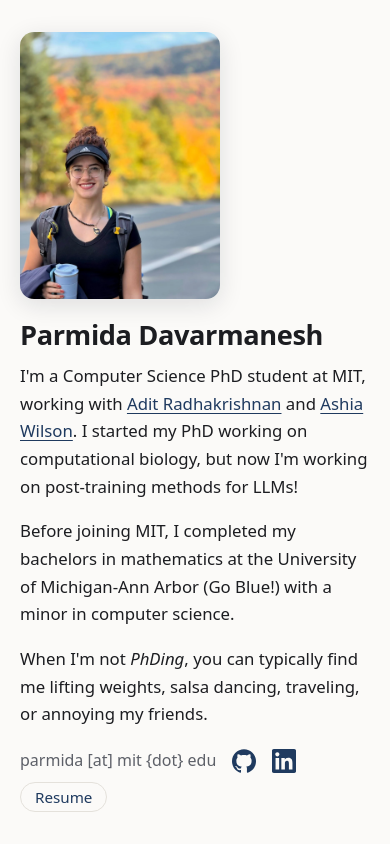
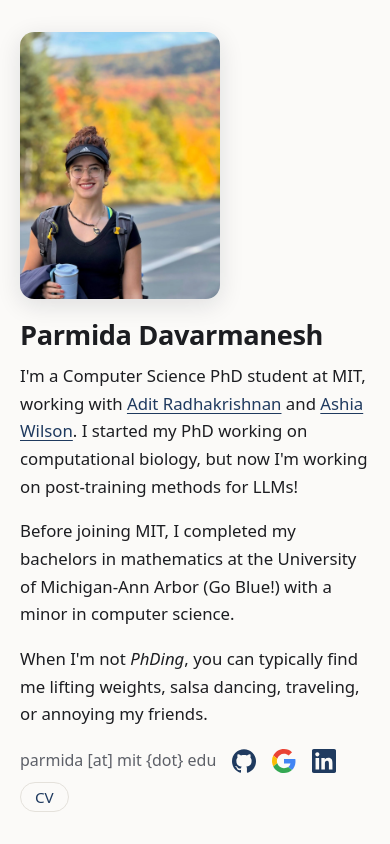
Before and after one commit to pdavar/pdavar.github.io, a plain HTML site: page index.html in a window 390 px wide. Shown: the top 844 px of the page. Drawn offline with Linux system fonts and the light colour scheme.

Commit message:
Add Google Scholar link and replace resume with CV
- Add a Google Scholar icon link between GitHub and LinkedIn
- Replace the Resume link and PDF with a CV link and PDF (no phone number)

Co-Authored-By: Claude Sonnet 5.5 <noreply@anthropic.com>

```diff
--- a/index.html
+++ b/index.html
@@ -27,10 +27,13 @@
           <a class="icon-link" href="https://github.com/pdavar" target="_blank" rel="noopener" aria-label="GitHub">
             <svg viewBox="0 0 24 24" width="24" height="24" fill="currentColor" aria-hidden="true" focusable="false"><path d="M12 .297c-6.63 0-12 5.373-12 12 0 5.303 3.438 9.8 8.205 11.385.6.113.82-.258.82-.577 0-.285-.01-1.04-.015-2.04-3.338.724-4.042-1.61-4.042-1.61C4.422 18.07 3.633 17.7 3.633 17.7c-1.087-.744.084-.729.084-.729 1.205.084 1.838 1.236 1.838 1.236 1.07 1.835 2.809 1.305 3.495.998.108-.776.417-1.305.76-1.605-2.665-.3-5.466-1.332-5.466-5.93 0-1.31.465-2.38 1.235-3.22-.135-.303-.54-1.523.105-3.176 0 0 1.005-.322 3.3 1.23.96-.267 1.98-.399 3-.405 1.02.006 2.04.138 3 .405 2.28-1.552 3.285-1.23 3.285-1.23.645 1.653.24 2.873.12 3.176.765.84 1.23 1.91 1.23 3.22 0 4.61-2.805 5.625-5.475 5.92.42.36.81 1.096.81 2.22 0 1.606-.015 2.896-.015 3.286 0 .315.21.69.825.57C20.565 22.092 24 17.592 24 12.297c0-6.627-5.373-12-12-12"/></svg>
           </a>
+          <a class="icon-link" href="https://scholar.google.com/citations?user=TwnaRi4AAAAJ&amp;hl=en" target="_blank" rel="noopener" aria-label="Google Scholar">
+            <svg viewBox="0 0 48 48" width="24" height="24" aria-hidden="true" focusable="false"><path fill="#EA4335" d="M24 9.5c3.54 0 6.71 1.22 9.21 3.6l6.85-6.85C35.9 2.38 30.47 0 24 0 14.62 0 6.51 5.38 2.56 13.22l7.98 6.19C12.43 13.72 17.74 9.5 24 9.5z"/><path fill="#4285F4" d="M46.98 24.55c0-1.57-.15-3.09-.38-4.55H24v9.02h12.94c-.58 2.96-2.26 5.48-4.78 7.18l7.73 6c4.51-4.18 7.09-10.36 7.09-17.65z"/><path fill="#FBBC05" d="M10.53 28.59c-.48-1.45-.76-2.99-.76-4.59s.27-3.14.76-4.59l-7.98-6.19C.92 16.46 0 20.12 0 24c0 3.88.92 7.54 2.56 10.78l7.97-6.19z"/><path fill="#34A853" d="M24 48c6.48 0 11.93-2.13 15.89-5.81l-7.73-6c-2.15 1.45-4.92 2.3-8.16 2.3-6.26 0-11.57-4.22-13.47-9.91l-7.98 6.19C6.51 42.62 14.62 48 24 48z"/></svg>
+          </a>
           <a class="icon-link" href="https://www.linkedin.com/in/parmidavar/" target="_blank" rel="noopener" aria-label="LinkedIn">
             <svg viewBox="0 0 24 24" width="24" height="24" fill="currentColor" aria-hidden="true" focusable="false"><path d="M20.447 20.452h-3.554v-5.569c0-1.328-.027-3.037-1.852-3.037-1.853 0-2.136 1.445-2.136 2.939v5.667H9.351V9h3.414v1.561h.046c.477-.9 1.637-1.85 3.37-1.85 3.601 0 4.267 2.37 4.267 5.455v6.286zM5.337 7.433c-1.144 0-2.063-.926-2.063-2.065 0-1.138.92-2.063 2.063-2.063 1.14 0 2.064.925 2.064 2.063 0 1.139-.925 2.065-2.064 2.065zm1.782 13.019H3.555V9h3.564v11.452zM22.225 0H1.771C.792 0 0 .774 0 1.729v20.542C0 23.227.792 24 1.771 24h20.451C23.2 24 24 23.227 24 22.271V1.729C24 .774 23.2 0 22.222 0h.003z"/></svg>
           </a>
-          <a class="resume-link" href="Parmida_Davarmanesh_Resume.pdf" target="_blank" rel="noopener">Resume</a>
+          <a class="cv-link" href="Parmida_Davarmanesh_CV.pdf" target="_blank" rel="noopener">CV</a>
         </div>
       </div>
     </header>
--- a/style.css
+++ b/style.css
@@ -88,7 +88,7 @@ main {
   display: inline-flex;
   line-height: 0;
 }
-.resume-link {
+.cv-link {
   padding: 2px 14px;
   border: 1px solid var(--line);
   border-radius: 999px;
@@ -97,7 +97,7 @@ main {
   text-decoration: none;
   transition: border-color 0.15s ease;
 }
-.resume-link:hover { border-color: var(--accent-hover); }
+.cv-link:hover { border-color: var(--accent-hover); }
 
 /* Tabs (Publications / Awards / Leadership); the bar stays hidden until tabs.js runs */
 .tab-list {
```
Also changed, not shown: 2 other files.
